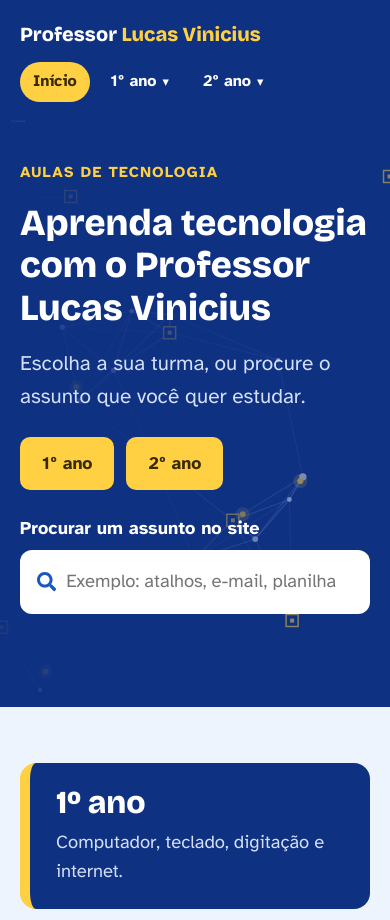
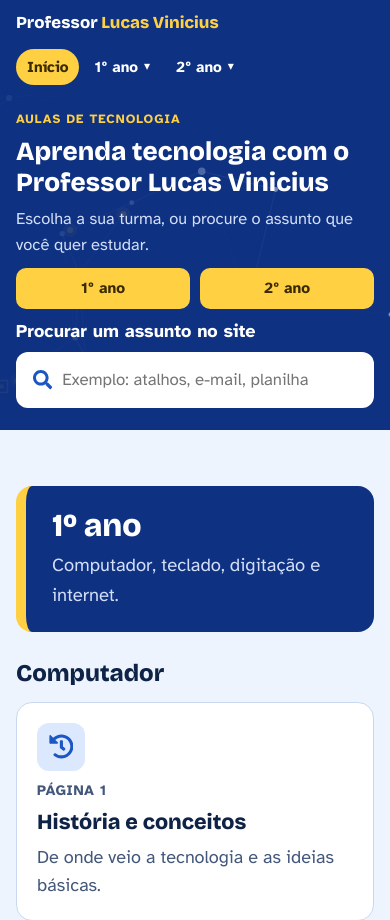
Before and after one commit to lucasviniciuslopes-ui/aulas-tecnologia, a plain HTML site: page index.html in a window 390 px wide. Shown: the top 920 px of the page. Drawn offline with nearby package versions, Linux system fonts and the light colour scheme.

Commit message:
Deixa o topo mais compacto e responsivo
Co-Authored-By: Claude Fable 5.2 <noreply@anthropic.com>
Claude-Session: https://claude.ai/code/session_013ceQ15CdtZqzwuysyrdQUn

```diff
--- a/index.html
+++ b/index.html
@@ -385,6 +385,35 @@
   footer { border-top: 6px solid var(--sun); background: var(--band); color: var(--band-muted); }
 
   footer { padding: 24px 0 40px; font-size: 1rem; }
+
+  /* Topo mais compacto e responsivo */
+  .wrap { max-width: 1040px; padding: 0 clamp(16px, 3vw, 32px); }
+  @media (min-width: 1500px) { .wrap { max-width: 1240px; } }
+  @media (min-width: 1900px) { .wrap { max-width: 1440px; } }
+  .topbar { padding: 10px 0; }
+  .brand { font-size: clamp(1.05rem, 0.95rem + 0.4vw, 1.25rem); }
+  .hero { padding: clamp(14px, 2.2vw, 28px) 0 clamp(22px, 3vw, 36px); gap: clamp(8px, 1.2vw, 14px); }
+  .hero .label { font-size: clamp(0.78rem, 0.74rem + 0.2vw, 0.9rem); }
+  .hero h1 { font-size: clamp(1.6rem, 1.15rem + 2vw, 2.7rem); max-width: 26ch; }
+  .hero p { font-size: clamp(1rem, 0.94rem + 0.35vw, 1.2rem); max-width: 60ch; }
+  .hero .go { gap: 10px; margin-top: 2px; }
+  .hero .btn { padding: clamp(8px, 1vw, 11px) clamp(14px, 1.6vw, 20px); font-size: clamp(0.95rem, 0.9rem + 0.25vw, 1.05rem); }
+  .search { gap: 6px; margin-top: 0; }
+  .search-box input { font-size: 1.05rem; padding: 8px 0; }
+  .search-status:empty { display: none; }
+  /* Capa: em telas largas, a busca fica ao lado do título */
+  .hero-capa .hero-text { display: flex; flex-direction: column; gap: clamp(8px, 1.2vw, 14px); min-width: 0; }
+  @media (min-width: 900px) {
+    .hero.hero-capa { display: grid; grid-template-columns: minmax(0, 1.15fr) minmax(0, 1fr); align-items: center; column-gap: clamp(24px, 4vw, 64px); }
+    .hero-capa .search { max-width: none; background: rgba(8, 20, 50, 0.45); border: 1.5px solid rgba(255, 255, 255, 0.18); border-radius: 16px; padding: 18px; }
+  }
+  @media (max-width: 520px) {
+    .hero .go { display: grid; grid-template-columns: 1fr 1fr; }
+    .hero .go .btn { text-align: center; }
+    .view:not(#view-capa) .hero .go { grid-template-columns: 1fr; }
+    nav .menu { gap: 4px; }
+    nav a, .menu-btn { padding: 5px 10px; font-size: 0.95rem; }
+  }
 </style>
 </head>
 <body>
@@ -439,13 +468,15 @@
 <div class="view" id="view-capa">
 <div class="band">
   <div class="wrap">
-    <div class="hero">
+    <div class="hero hero-capa">
+      <div class="hero-text">
       <span class="label">AULAS DE TECNOLOGIA</span>
       <h1>Aprenda tecnologia com o Professor Lucas Vinicius</h1>
       <p>Escolha a sua turma, ou procure o assunto que você quer estudar.</p>
       <div class="go">
         <a class="btn main" href="#capa" data-scroll="capa-ano1">1º ano</a>
         <a class="btn main" href="#capa" data-scroll="capa-ano2">2º ano</a>
+      </div>
       </div>
       <div class="search" role="search">
         <label for="busca-site">Procurar um assunto no site</label>
```
